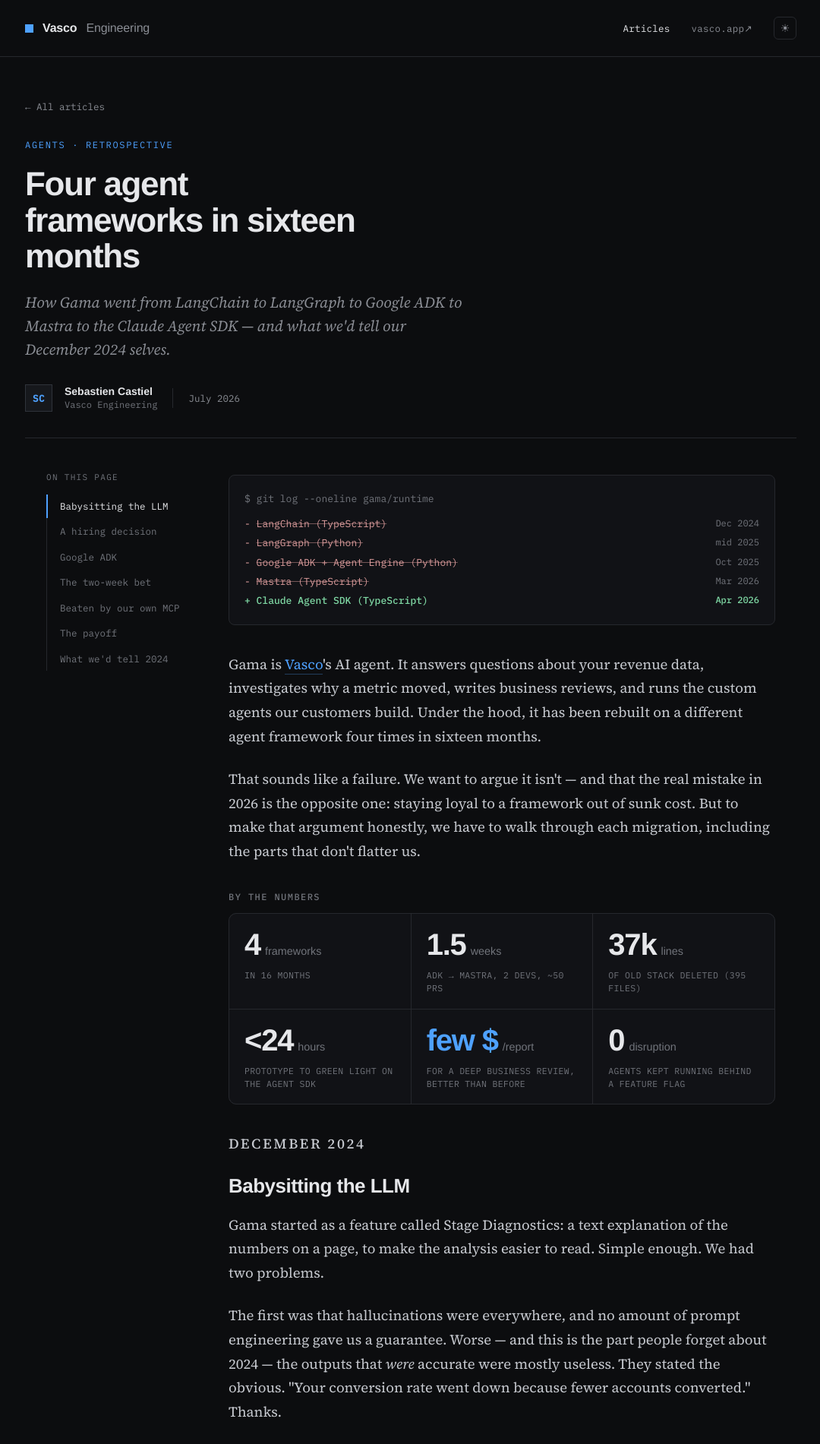
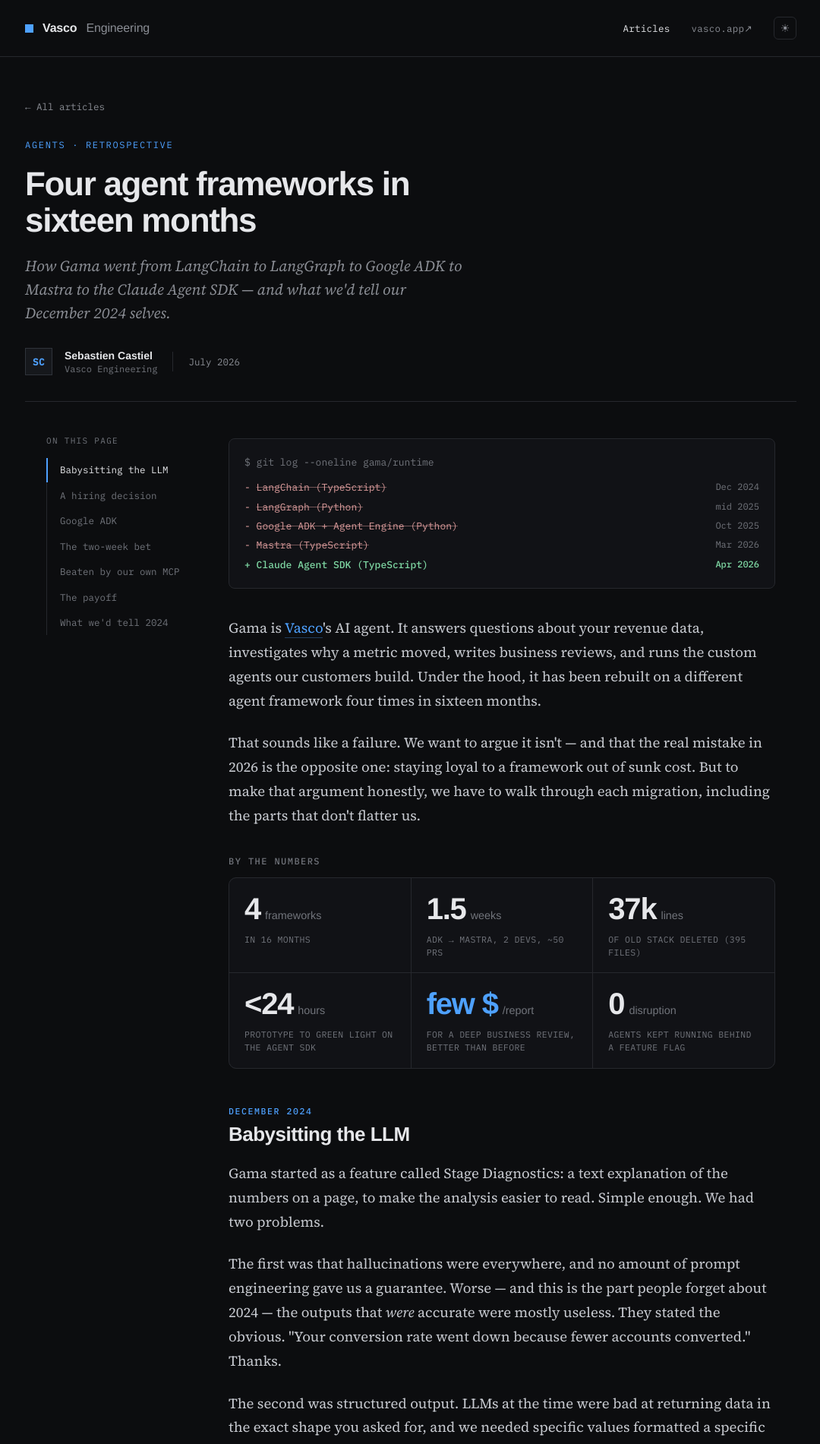
Before and after one commit to scastiel/vascoengblog, a Jekyll site: the page built from _posts/2026-07-07-four-agent-frameworks.html, in a window 1280 px wide. Shown: the top 1901 px of the page at 76% size, without its empty margins (99-1179 px from the left). Built offline with Jekyll 4.4.1, drawn with Linux system fonts in a browser that asks for light colours.

Commit message:
Tune post typography: title width and eyebrow spacing
- Widen .vx-h1 max-width 18ch → 24ch for a balanced title wrap.
- Scope .vx-eyebrow under .vx-prose so it beats `.vx-prose p` specificity;
  restores the 4px bottom margin that keeps the eyebrow tight to its heading.

Co-Authored-By: Claude Opus 4.8 <noreply@anthropic.com>

```diff
--- a/assets/css/style.css
+++ b/assets/css/style.css
@@ -301,7 +301,7 @@ a:hover   { color: var(--accent-2); }
   line-height: 1.08;
   letter-spacing: -0.03em;
   font-weight: 600;
-  max-width: 18ch;
+  max-width: 24ch;
 }
 .vx-dek {
   font-family: 'Source Serif 4', Georgia, serif;
@@ -499,7 +499,9 @@ a:hover   { color: var(--accent-2); }
 .vx-prose pre .c { color: var(--muted2); }  /* comments */
 .vx-prose pre .k { color: var(--accent); }  /* keywords */
 
-.vx-eyebrow {
+/* Scoped under .vx-prose so it beats `.vx-prose p` (which would otherwise
+   force a 24px bottom margin and detach the eyebrow from its heading). */
+.vx-prose .vx-eyebrow {
   font-family: 'IBM Plex Mono', monospace;
   font-size: 11.5px;
   font-weight: 500;
```
